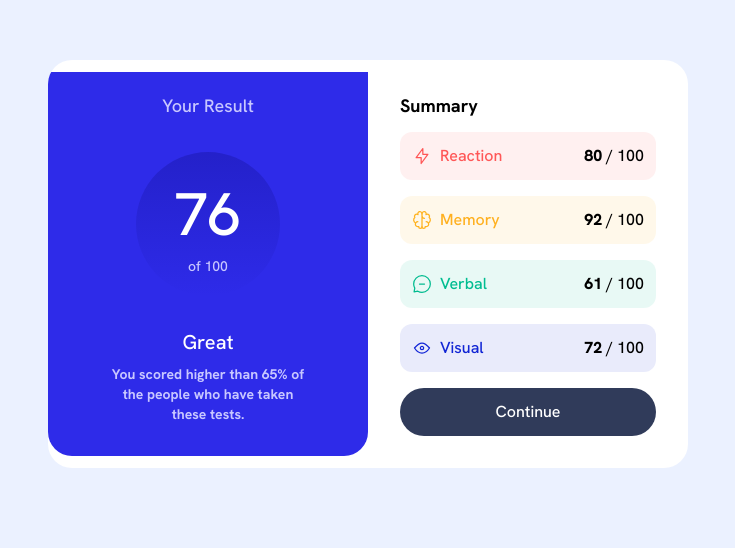
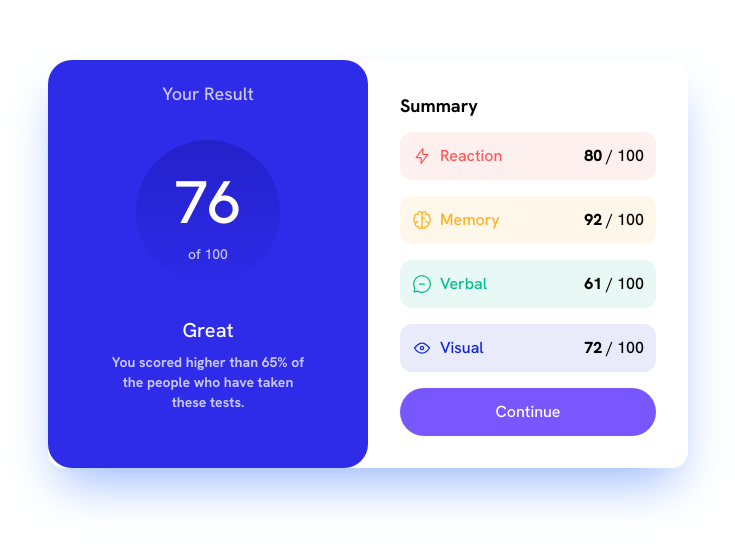
Before and after one commit to FabricioMaxwell/results-summary-component-main, a website: page index.html in a window 1280 px wide. Shown: the part 136-684 px from the top of the page, without its empty margins (272-1007 px from the left). Drawn offline with Linux system fonts and the light colour scheme.

Commit message:
Sumary update

```diff
--- a/index.html
+++ b/index.html
@@ -9,10 +9,10 @@
     <title>Frontend Mentor | Results summary component</title>
 
 </head>
-<body class="min-h-screen font-Hanken-medium text-lg bg-Pale-blue flex justify-center items-center">
+<body class="min-h-screen font-Hanken-medium text-lg bg-Pale-blue flex justify-center items-center sm:bg-white">
     <main>
-        <article class="grid justify-center items-center bg-white rounded-3xl sm:overflow-hidden sm:grid sm:grid-cols-2 sm:w-[640px]">
-            <section class="text-center text-white bg-Light-royal-blue-background rounded-b-3xl space-y-8 px-14">
+        <article class=" min-w-0 bg-white rounded-2xl sm:overflow-hidden sm:grid sm:grid-cols-2 sm:w-[640px] sm:shadow-2xl sm:shadow-Pale-blue">
+            <section class="text-center text-white space-y-8 px-14 bg-Light-royal-blue-background rounded-b-3xl sm:rounded-3xl ">
                 <h1 class="pt-5 text-Light-lavender">Your Result</h1>
 
                 <div class="rounded-full w-36 h-36 bg-gradient-to-b from-Persian-blue-circle to-Persian-blue-circle01 mx-auto">
@@ -52,15 +52,15 @@
                         <p><span class="font-Hanken-extrabold">72</span> / 100</p>
                     </div>
 
-                    <button class="p-3 bg-Dark-gray-blue rounded-3xl text-white">Continue</button>
+                    <button class="p-3 bg-Dark-gray-blue rounded-3xl text-white cursor-pointer sm:bg-Light-slate-blue-background">Continue</button>
                 </div>
 
             </section>
         </article>
     </main>
-  <!--   <footer class="absolute bottom-0">
-        Challenge by <a href="https://www.frontendmentor.io?ref=challenge" target="_blank">Frontend Mentor</a>.
-        Coded by <a href="#">Your Name Here</a>.
+    <!-- <footer class="sm:absolute sm:bottom-0 ">
+        <p class="sm:absolute sm:bottom-0">Challenge by <a href="https://www.frontendmentor.io?ref=challenge" target="_blank">Frontend Mentor</a>.
+        Coded by <a href="#">Your Name Here</a>.</p>
     </footer> -->
 </body>
 </html>
--- a/tailwind.config.js
+++ b/tailwind.config.js
@@ -19,7 +19,7 @@ module.exports = {
         'Persian-blue-circle': 'hsla(241, 72%, 46%, 1)',
         'Persian-blue-circle01': 'hsla(241, 72%, 46%, 0)',
 
-        'Pale-blue': 'hsl(221, 100%, 96%)',
+        'Pale-blue': 'hsl(221, 100%, 80%)',
         'Light-lavender': 'hsl(241, 100%, 89%)',
         'Dark-gray-blue': 'hsl(224, 30%, 27%)'
       },
```
Also changed, not shown: dist/output.css.
